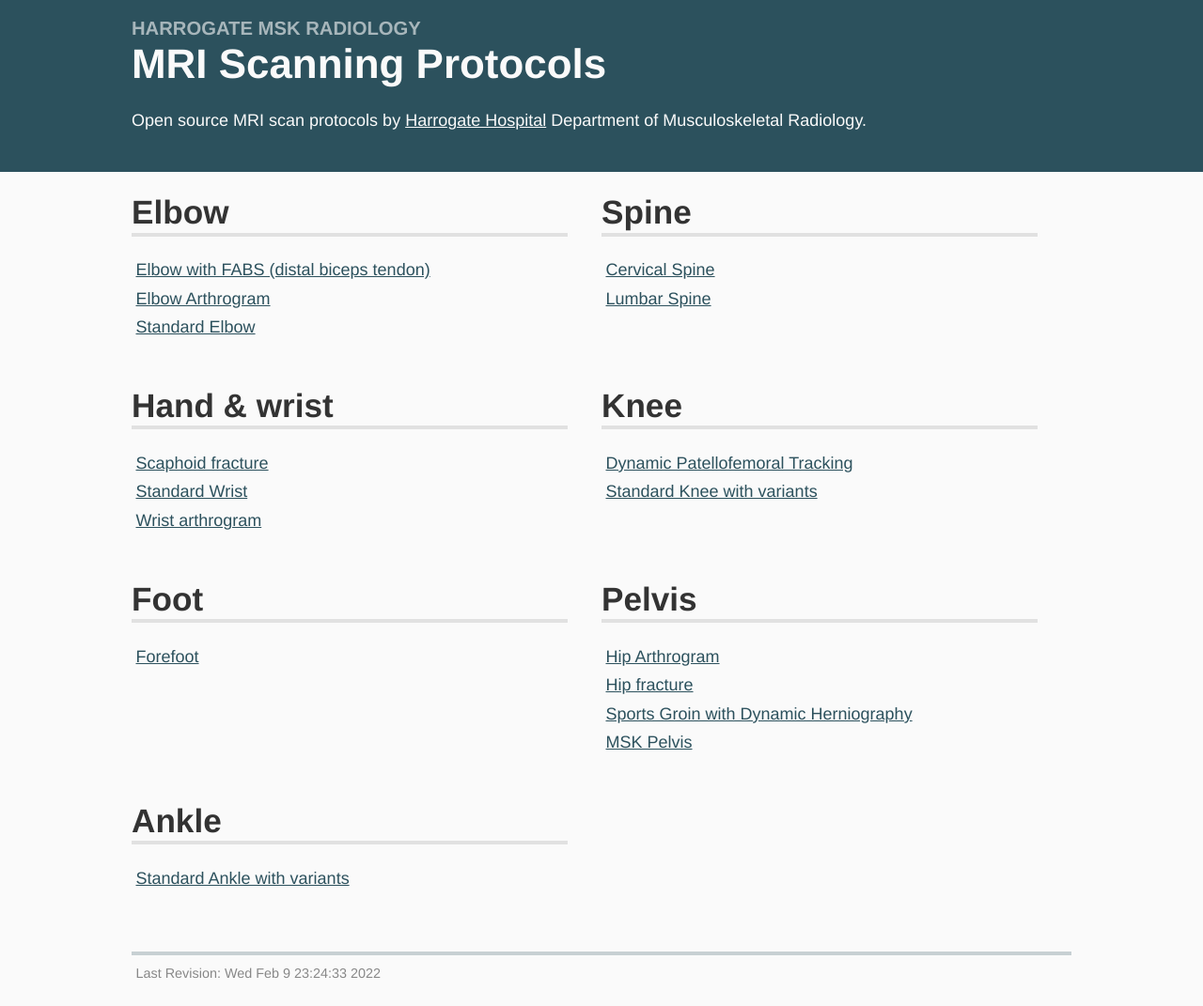
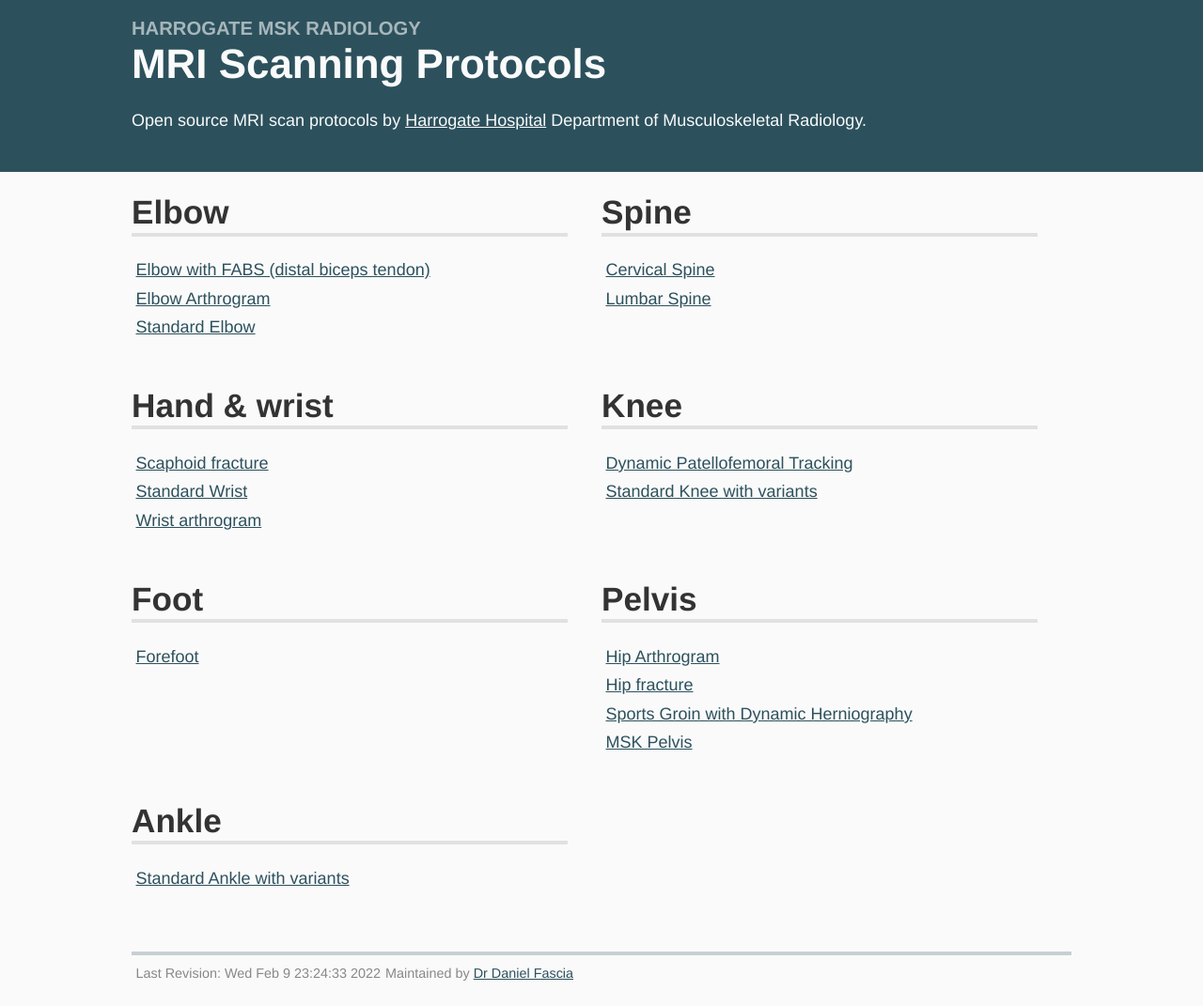
Before and after one commit to harrogatemsk/harrogatemsk.github.io, a Jekyll site: the page built from index.html, in a window 1280 px wide. Shown: the whole page at 94% size. Built offline with Jekyll 4.4.1, drawn with Linux system fonts in a browser that asks for light colours; some web fonts are replaced.

Commit message:
Update default.html

```diff
--- a/_layouts/default.html
+++ b/_layouts/default.html
@@ -29,6 +29,7 @@
 
 <footer>
 	<small>Last Revision: {{ site.time | date: "%c"}}</small>
+	<small>Maintained by <a href="https://twitter.com/danfascia">Dr Daniel Fascia</a></small>
 </footer>
 </div>
 </body>
```
